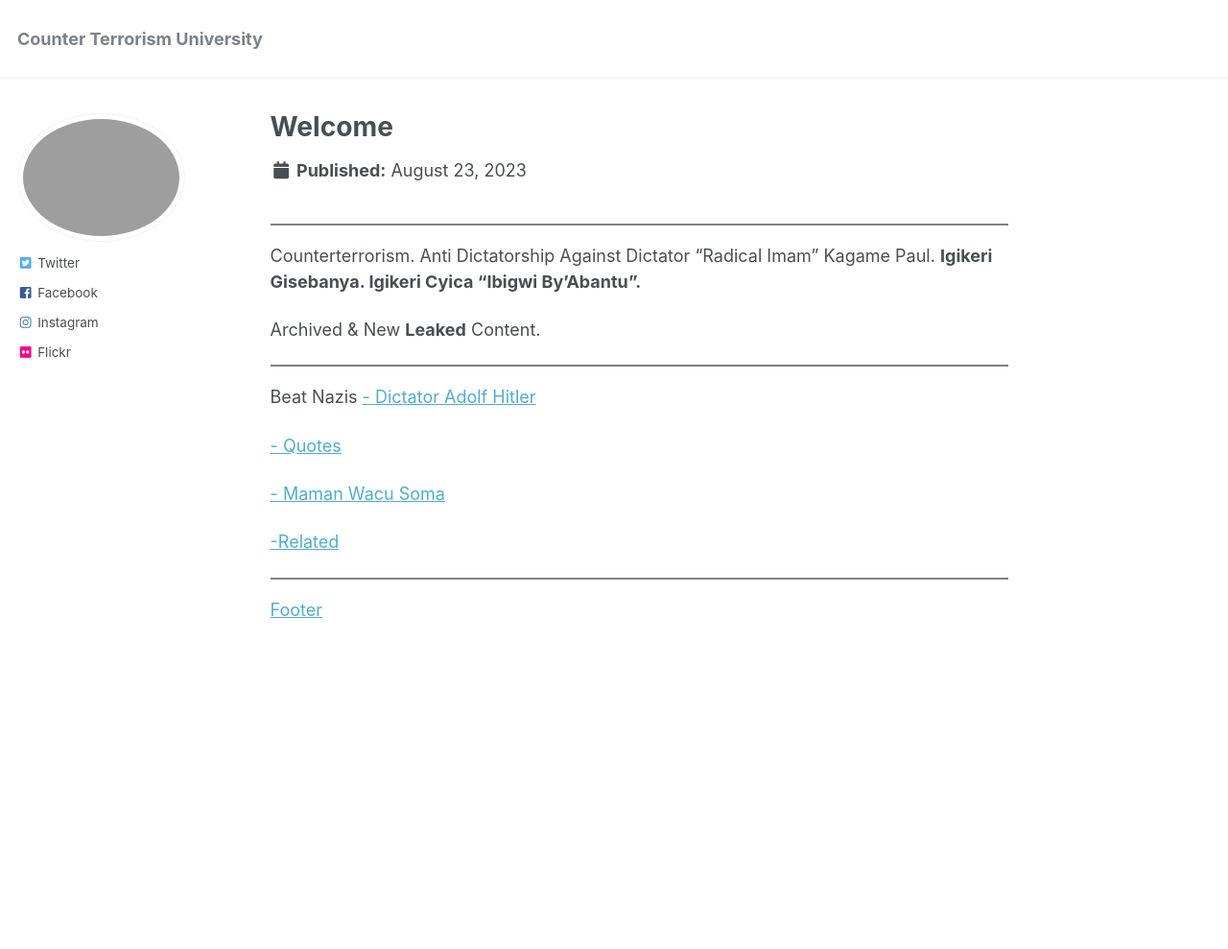
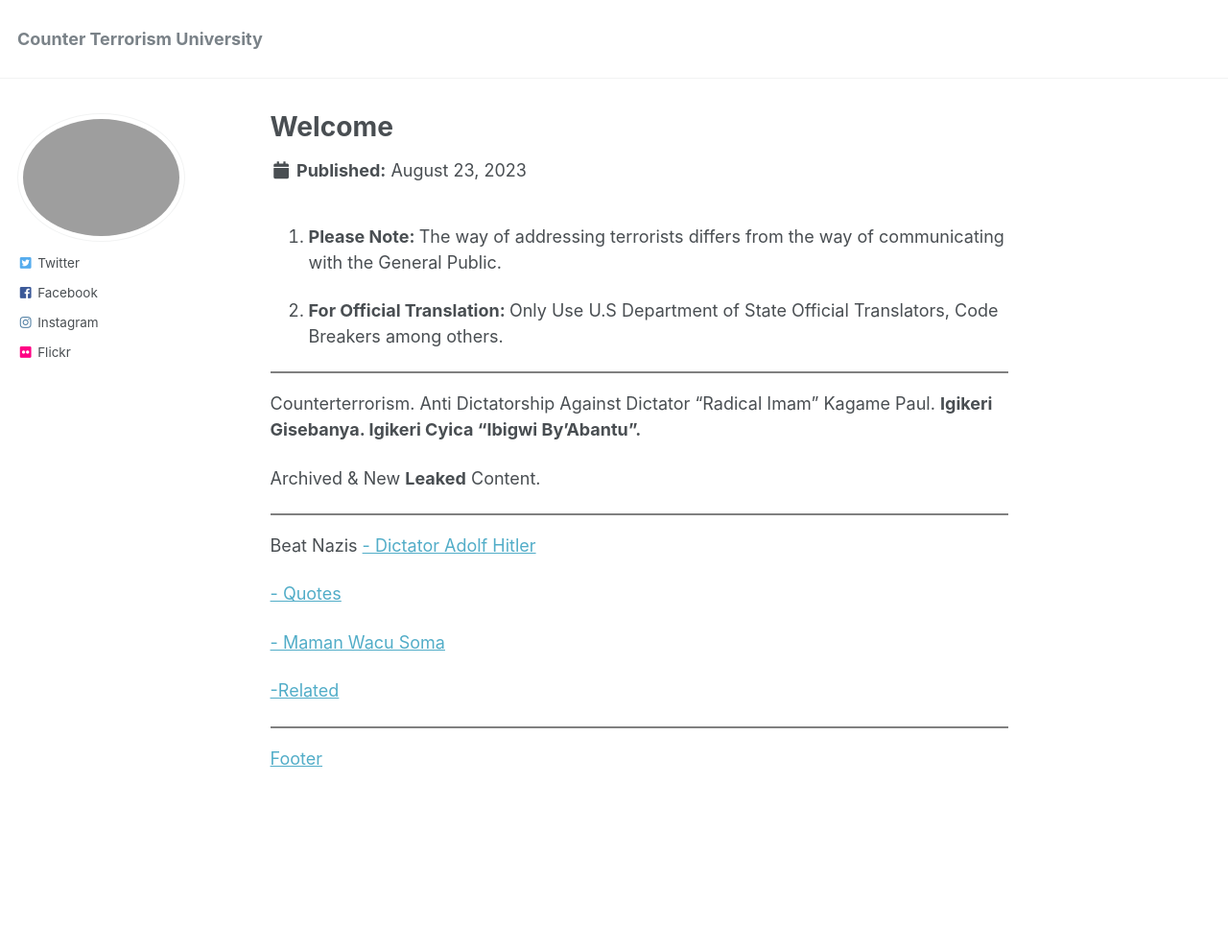
Before and after one commit to phdcsseiden/phdcsseiden.github.io, a Jekyll site: the page built from _pages/Welcome.md, in a window 1280 px wide. Shown: the whole page at 96% size. Built offline with Jekyll 4.4.1, drawn with Linux system fonts in a browser that asks for light colours; before the commit the page ends 900 px from its top, so only the background shows below that.

Commit message:
Update Welcome.md

```diff
--- a/_pages/Welcome.md
+++ b/_pages/Welcome.md
@@ -9,6 +9,10 @@ modified: 2023-08-23
 
 
 
+1. <b> Please Note: </b> The way of addressing terrorists differs from the way of communicating with the General Public.
+
+
+2. <b> For Official Translation: </b>  Only Use U.S Department of State Official Translators, Code Breakers among others.
 
 
 <hr style="height:2px;border-width:0;color:gray;background-color:gray">
```
